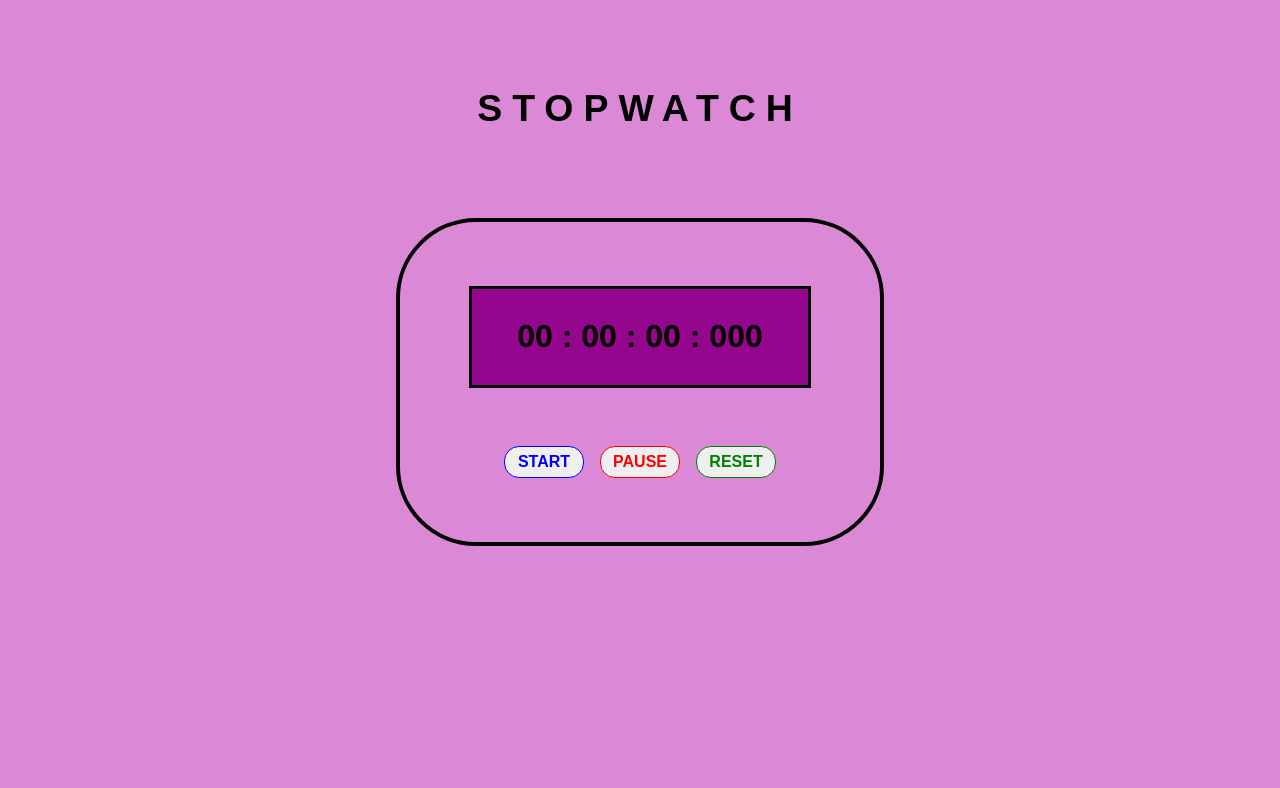
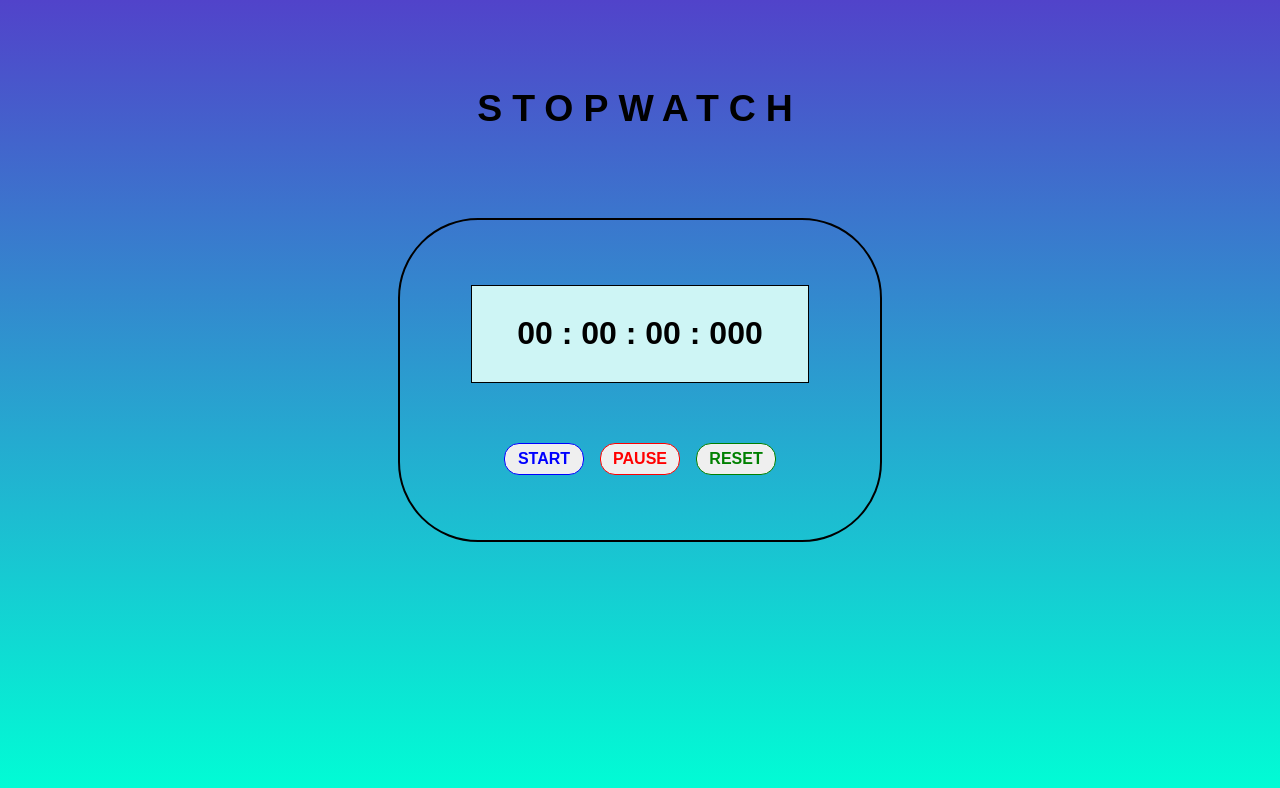
Before and after one commit to Akashlatya/stopwatch, a plain HTML site: page index.html in a window 1280 px wide. Drawn offline with Linux system fonts and the light colour scheme.

Commit message:
Update style.css

```diff
--- a/style.css
+++ b/style.css
@@ -14,9 +14,9 @@ body::-webkit-scrollbar {
       display: flex;
       align-items: center;
       flex-direction: column;
-      background-color: #db89d7;
+      /* background-color: #362b36; */
 
-      /* background-image: linear-gradient(red,blue); */
+      background-image: linear-gradient(rgb(81, 67, 202),rgb(0, 255, 213));
   }
 
   #text {
@@ -38,7 +38,7 @@ body::-webkit-scrollbar {
       width: 36vw;
       min-height: 270px;
       min-width: 480px;
-      border: 4px solid black;
+      border: 2px solid black;
       border-radius: 80px;
       display: flex;
       flex-direction: column;
@@ -50,8 +50,8 @@ body::-webkit-scrollbar {
   #timer {
       height: 30%;
       width: 70%;
-      background-color: rgb(148, 6, 141);
-      border: 3px solid black;
+      background-color: rgb(206, 245, 245);
+      border: 1px solid black;
       display: flex;
       align-items: center;
       justify-content: center;
```
